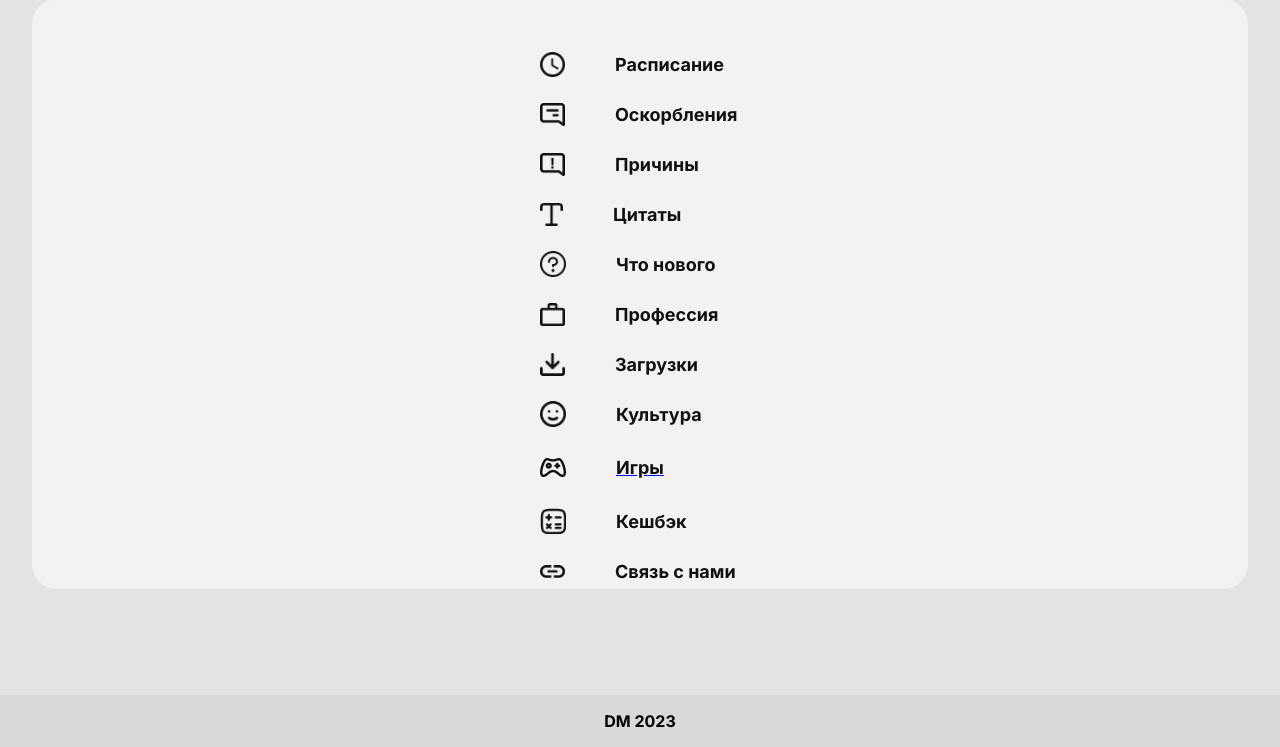
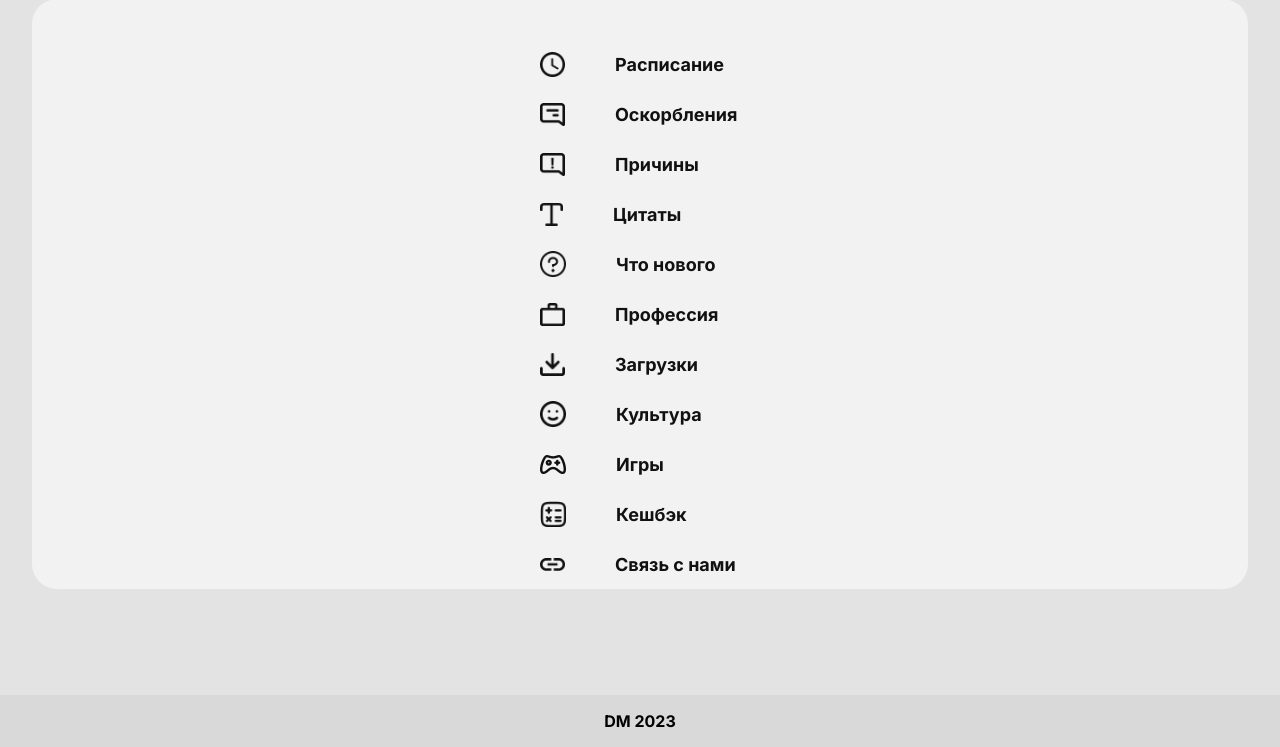
Before and after one commit to Ridgeld/causegenerator.github.io, a PHP site: page /menu.html in a window 1280 px wide. Shown: the part 53-800 px from the top of the page. Run offline with PHP 8.4, Linux system fonts and the light colour scheme.

Commit message:
Update style.css

```diff
--- a/style.css
+++ b/style.css
@@ -216,6 +216,7 @@ footer{
 .download:hover,
 .culture:hover,
 .calculator:hover,
+.game:hover,
 .contact:hover{
     background: #E3E3E3;
 }
@@ -227,6 +228,7 @@ footer{
 .download,
 .culture,
 .calculator,
+.game,
 .contact{
     text-decoration: none;
     display: flex;
```
